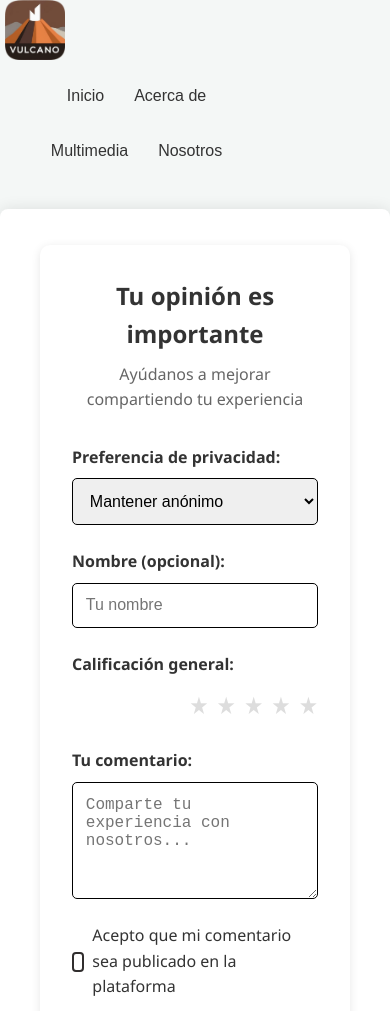
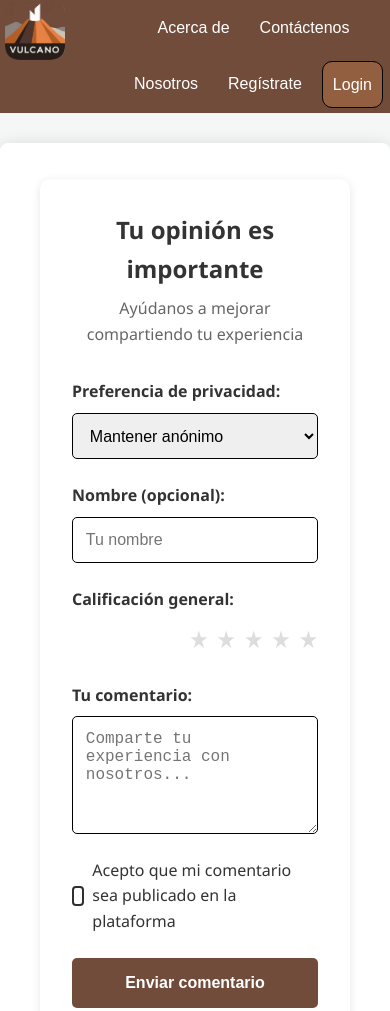
Before and after one commit to Jcorrea24/APP-VULCAN, a plain HTML site: page pages/contactenos.html in a window 390 px wide. Shown: the top 1011 px of the page. Drawn offline with Linux system fonts and the light colour scheme.

Commit message:
Se ajusta el responsive de contactenos

```diff
--- a/assets/css/style.css
+++ b/assets/css/style.css
@@ -12,7 +12,6 @@
   /*Verde oliva amarillento*/
   --color-claro: #edbb99;
 
-<<<<<<< HEAD
 
     /* Variaciones de colores */
     --color-primary-light: #F89AAE;
@@ -23,17 +22,6 @@
     --color-accent-dark: #C4A206;
     --color-dark-light: #E98571;
     --color-light-dark: #5A6118;
-=======
-  /* Variaciones de colores */
-  --color-primary-light: #f89aae;
-  --color-primary-dark: #c84e67;
-  --color-secondary-light: #8ef0f8;
-  --color-secondary-dark: #2eb4c1;
-  --color-accent-light: #f8dd5c;
-  --color-accent-dark: #c4a206;
-  --color-dark-light: #e98571;
-  --color-light-dark: #5a6118;
->>>>>>> 82de13b62f78a5b6b9750518690667899cf3b667
 
   /* 🖋️ Colores de texto */
   --text-primary: #ffffff;
--- a/pages/contactenos.html
+++ b/pages/contactenos.html
@@ -9,34 +9,24 @@
   </head>
 
   <body>
+    <header class="header">
         <!--logo-->
         <div class="header__container__logo">
-        <a href="../index.html"
-          ><img
-            class="header__logo"
-            src="../assets/image/vulcano.png"
-            alt="logo"
-        /></a>
+            <a href="../index.html"><img class="header__logo" src="../assets/image/vulcano.png" alt="logo"></a>
         </div>
         <div class="header__navbar">
             <nav class="header__navbar__nav">
                 <ul>
-            <li class="header__navbar__nav_item">
-              <a href="../index.html">Inicio</a>
-            </li>
-            <li class="header__navbar__nav_item">
-              <a href="./acerca.html">Acerca de</a>
-            </li>
-            <li class="header__navbar__nav_item">
-              <a href="./multimedia.html">Multimedia</a>
-            </li>
-            <li class="header__navbar__nav_item">
-              <a href="./nosotros.html">Nosotros</a>
-            </li>
+                    <li class="header__navbar__nav_item"><a href="./acerca.html">Acerca de</a></li>
+                    <li class="header__navbar__nav_item"><a href="./contactenos.html">Contáctenos</a></li>
+                    <li class="header__navbar__nav_item"><a href="./nosotros.html">Nosotros</a></li>
+                    <li class="header__navbar__nav_item"><a href="">Regístrate</a></li>
+                    <li class="header__navbar__nav_item login"><a href="">Login</a></li>
                 </ul>
             </nav>
         </div>
     </header>
+
     <main class="main-content">
       <div class="container">
             <section class="container__feedback">
```
Lines whose indentation alone changed are shown as unchanged.
